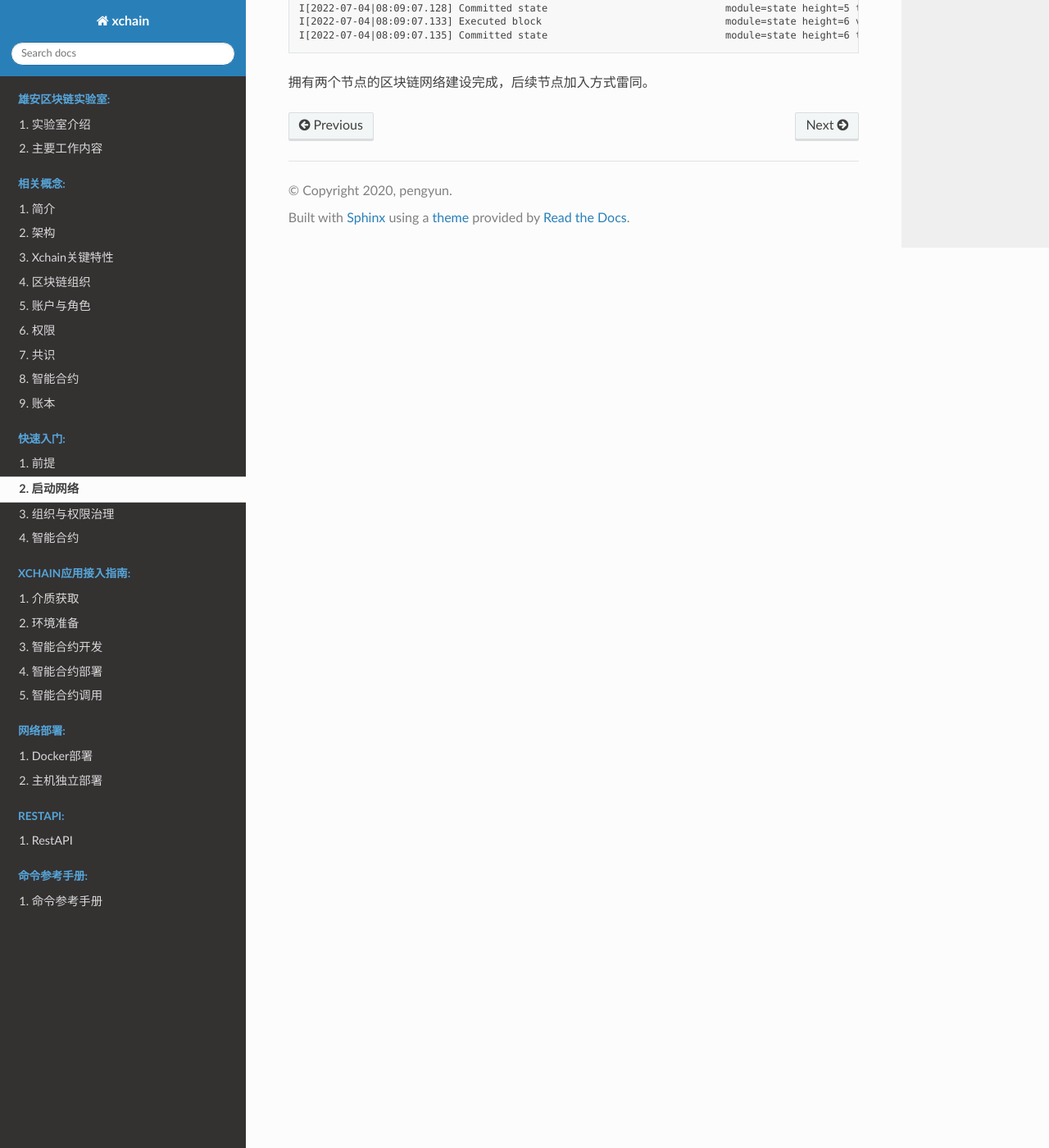
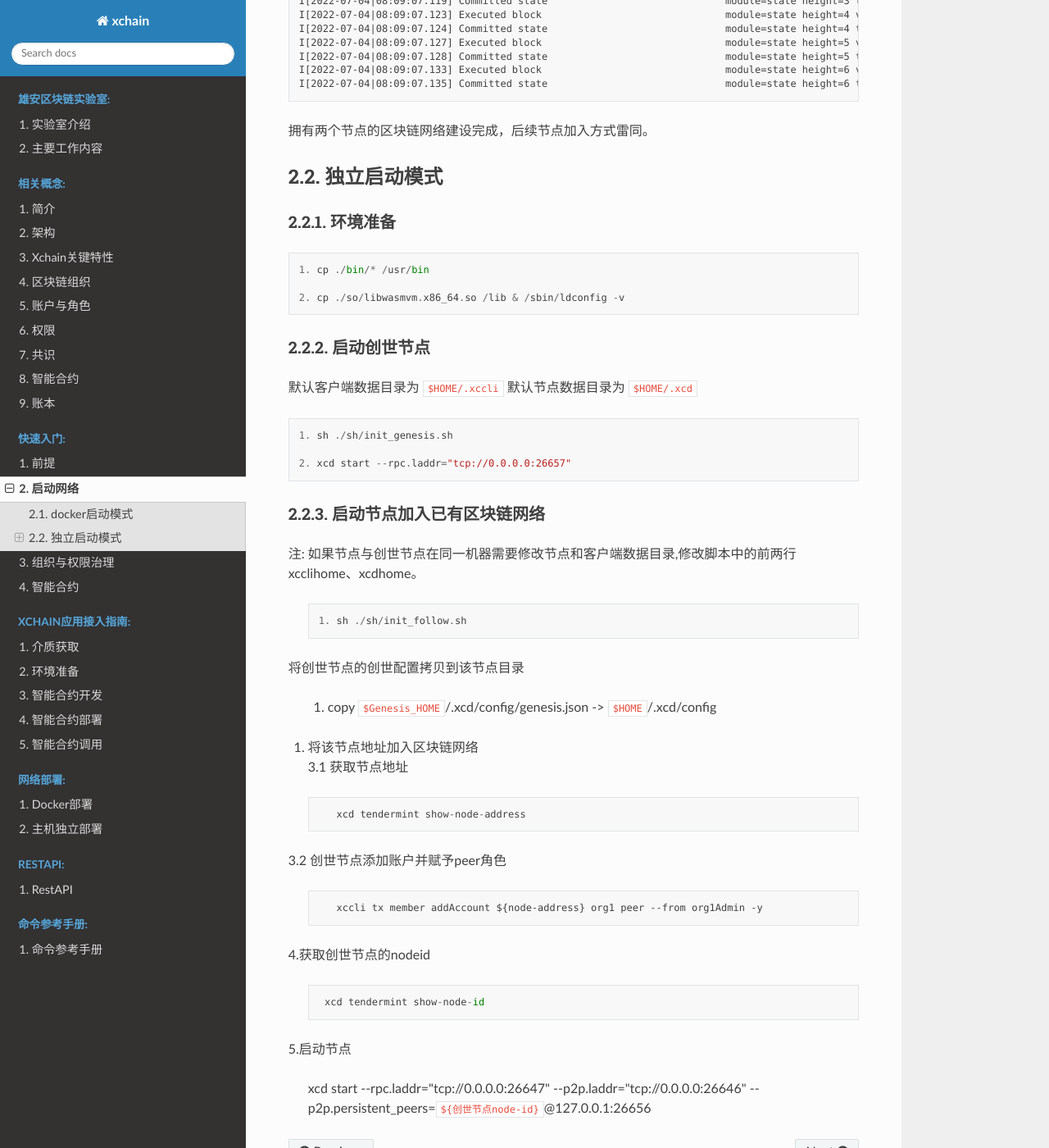
Before and after one commit to XAbaiyangdian/xchaindoc, a Sphinx documentation site: the page built from source/quickstart/StartChain.md, in a window 1280 px wide and 1400 px high, scrolled down 3117 px. Shown: the whole window at 82% size. Built offline with Sphinx 7.4.7 and the Read the Docs theme 2.0.0, drawn with Linux system fonts in a browser that asks for light colours.

Commit message:
Update StartChain.md

````diff
--- a/source/quickstart/StartChain.md
+++ b/source/quickstart/StartChain.md
@@ -1,5 +1,6 @@
 # 启动网络
 
+## docker启动模式
 加载xchain镜像：
 
 ```shell script
@@ -163,3 +164,36 @@ I[2022-07-04|08:09:07.135] Committed state                              module=s
 ```
 
 拥有两个节点的区块链网络建设完成，后续节点加入方式雷同。
+
+## 独立启动模式
+### 环境准备
+    1. cp ./bin/* /usr/bin
+
+    2. cp ./so/libwasmvm.x86_64.so /lib & /sbin/ldconfig -v
+### 启动创世节点
+默认客户端数据目录为 `$HOME/.xccli`
+默认节点数据目录为 `$HOME/.xcd`
+
+    1. sh ./sh/init_genesis.sh
+
+    2. xcd start --rpc.laddr="tcp://0.0.0.0:26657"
+ ### 启动节点加入已有区块链网络
+   注: 如果节点与创世节点在同一机器需要修改节点和客户端数据目录,修改脚本中的前两行xcclihome、xcdhome。
+
+>     1. sh ./sh/init_follow.sh
+
+ 将创世节点的创世配置拷贝到该节点目录
+>    2. copy `$Genesis_HOME`/.xcd/config/genesis.json -> `$HOME`/.xcd/config
+
+ 3. 将该节点地址加入区块链网络
+      3.1 获取节点地址
+>        xcd tendermint show-node-address
+
+   3.2 创世节点添加账户并赋予peer角色
+>        xccli tx member addAccount ${node-address} org1 peer --from org1Admin -y
+
+   4.获取创世节点的nodeid
+>      xcd tendermint show-node-id
+
+   5.启动节点
+>    xcd start --rpc.laddr="tcp://0.0.0.0:26647" --p2p.laddr="tcp://0.0.0.0:26646" --p2p.persistent_peers=`${创世节点node-id}`@127.0.0.1:26656
````
